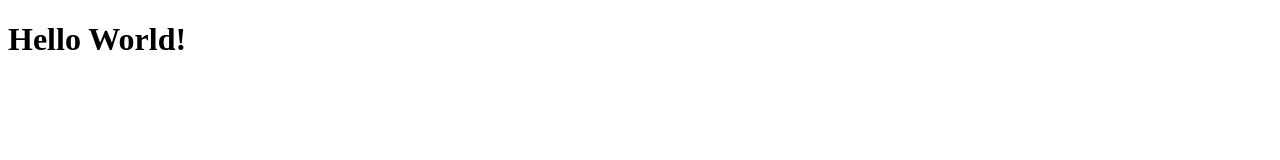
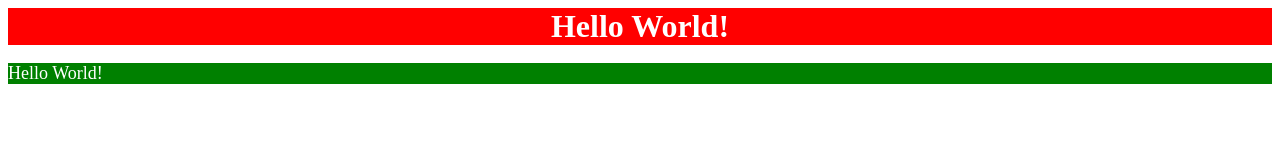
Before and after one commit to autosonic7/CSS-practice_Ex1, a plain HTML site: page index.html in a window 1280 px wide. Drawn offline with Linux system fonts and the light colour scheme.

Commit message:
Added element using internal CSS

```diff
--- a/index.html
+++ b/index.html
@@ -1,11 +1,19 @@
 <!DOCTYPE html>
 <html lang=“en”>
 <head>
+    <style>
+        p {
+            color: white;
+            background-color: green;
+            font-size:18px
+        }
+    </style>
 <meta charset=“UTF-8”>
-<title>My First Webpage</title>
+<title>CSS Ecercise 1</title>
 <link rel="stylesheet" href="styles.css">
 </head>
 <body>
-<h1>Hello World!</h1>
+<div>Hello World!</div>
+<p>Hello World!</p>
 </body>
 </html>
```
